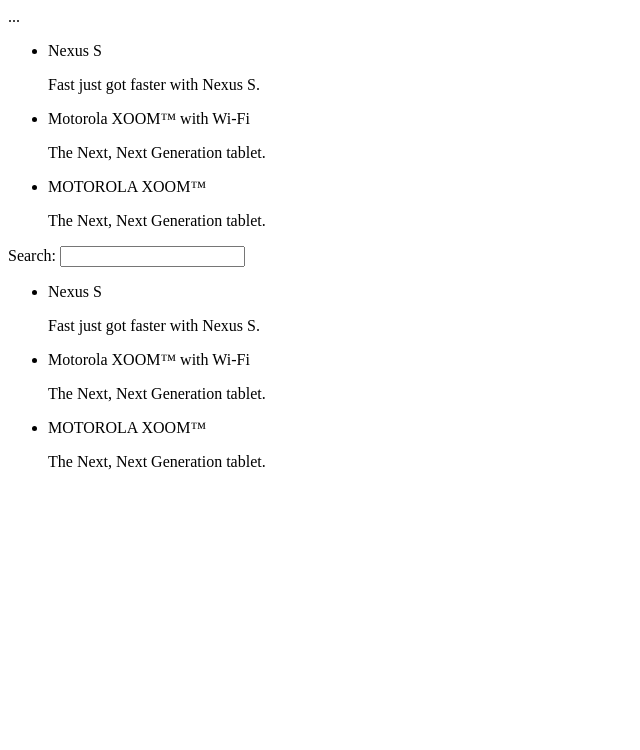
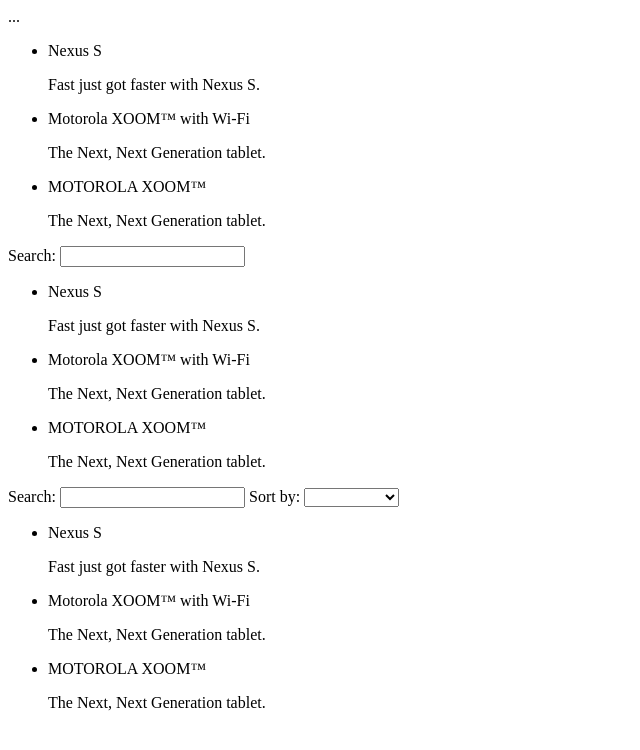
Before and after one commit to sagenarayan/IAT381-lab2, a plain HTML site: page ang-test/index.html in a window 1280 px wide. Shown: the whole page, without its empty margins (0-640 px from the left). Drawn offline with Linux system fonts and the light colour scheme.

Commit message:
added tut 4

```diff
--- a/ang-test/index.html
+++ b/ang-test/index.html
@@ -36,5 +36,21 @@
     </div>
   </div>
 </div>
+
+Search: <input ng-model="query">
+Sort by:
+<select ng-model="orderProp">
+  <option value="name">Alphabetical</option>
+  <option value="age">Newest</option>
+</select>
+
+
+<ul class="phones">
+  <li ng-repeat="phone in phones | filter:query | orderBy:orderProp">
+    <span>{{phone.name}}</span>
+    <p>{{phone.snippet}}</p>
+  </li>
+</ul>
+
 </body>
 </html>
```
